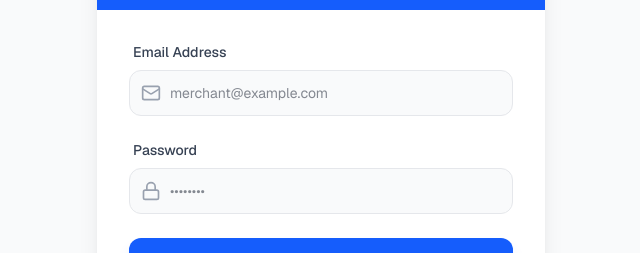
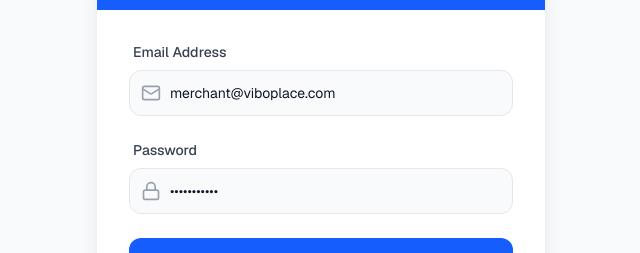
Before and after one commit to Turan141/payments-terminal, a Next.js app: page /login in a window 1280 px wide. Shown: the part 308-561 px from the top of the page, without its empty margins (319-959 px from the left). Built offline with nearby package versions, Linux system fonts and the light colour scheme.

Commit message:
Set default email and password in LoginPage component

```diff
--- a/app/login/page.tsx
+++ b/app/login/page.tsx
@@ -6,8 +6,8 @@
 import { motion } from "framer-motion"
 
 export default function LoginPage() {
-	const [email, setEmail] = useState("")
-	const [password, setPassword] = useState("")
+	const [email, setEmail] = useState("merchant@viboplace.com")
+	const [password, setPassword] = useState("password123")
 	const [isLoading, setIsLoading] = useState(false)
 	const router = useRouter()
 
```
